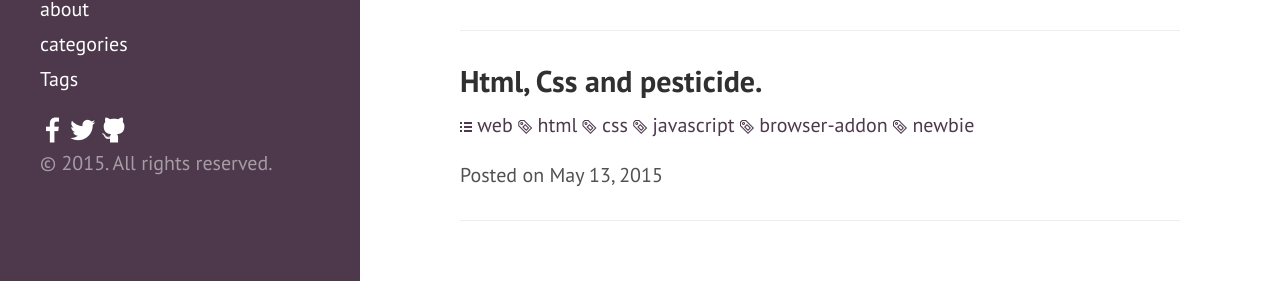
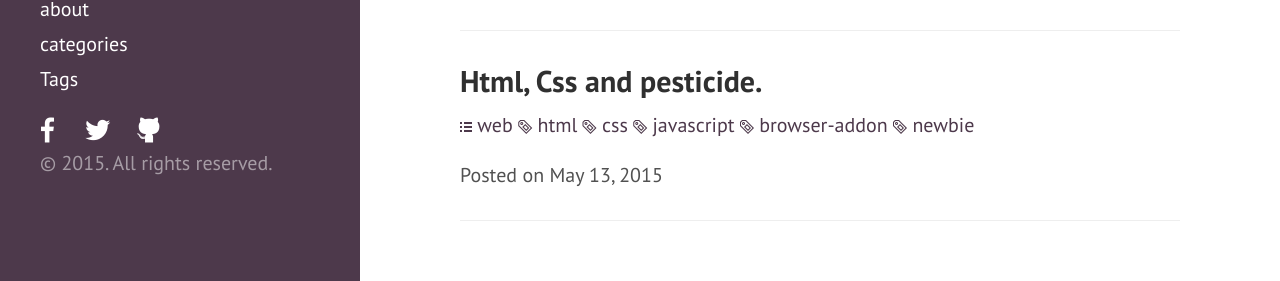
Before and after one commit to colleowino/colleowino.github.io, a Jekyll site: the page built from index.html, in a window 1280 px wide. Shown: the part 357-638 px from the top of the page. Built offline with Jekyll 4.4.1, drawn with Linux system fonts in a browser that asks for light colours; nearby versions of some CDN libraries; some web fonts are replaced; the list of posts is cut into pages by our own code; comment, search, counter and statistics services are not loaded.

Commit message:
fixed social icon spacing

```diff
--- a/_includes/sidebar.html
+++ b/_includes/sidebar.html
@@ -28,10 +28,12 @@
       {% endfor %}
 
     </nav>
-		<a target="blank" href="http://facebook.com/colleowino"><span class="socicon socicon-facebook"></span></a>
-		<a target="_blank"
+		<div class="social-box">
+		<a class="social" target="blank" href="http://facebook.com/colleowino"><span class="socicon socicon-facebook"></span></a>
+		<a class="social" target="_blank"
 			href="http://twitter.com/colleowino"><span class="socicon socicon-twitter"></span></a>
-		<a target="_blank" href="http://github.com/colleowino"><span class="socicon socicon-github"></span></a>
+		<a class="social" target="_blank" href="http://github.com/colleowino"><span class="socicon socicon-github"></span></a>
+		</div>
     <p>&copy; {{ site.time | date: '%Y' }}. All rights reserved.</p>
   </div>
 </div>
--- a/css/hyde.css
+++ b/css/hyde.css
@@ -45,7 +45,6 @@ html {
   }
 }
 
-
 /*
  * Sidebar
  *
@@ -73,6 +72,14 @@ html {
 /* Sidebar links */
 .sidebar a {
   color: #fff;
+}
+
+.sidebar a.social{
+	padding: 10px;
+}
+
+.sidebar .social-box{
+	margin-left: -15px;
 }
 
 /* About section */
```
